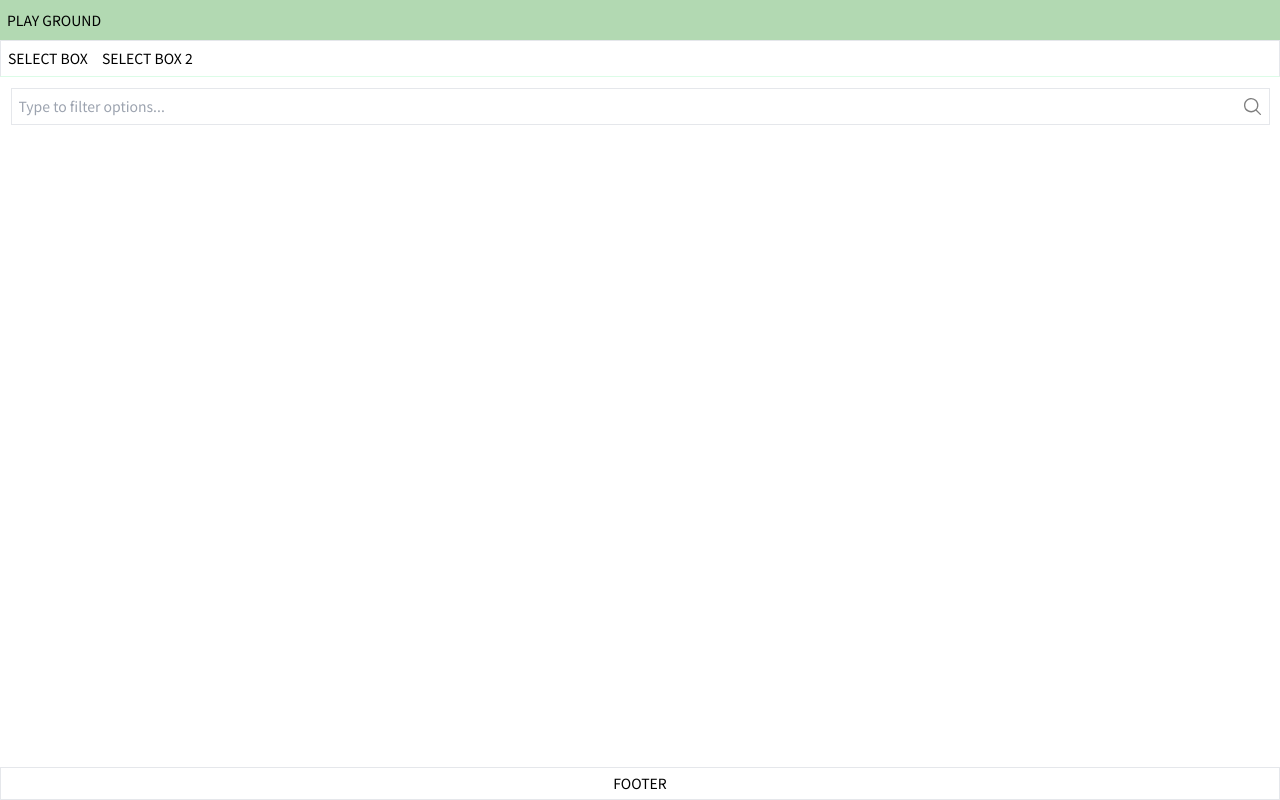
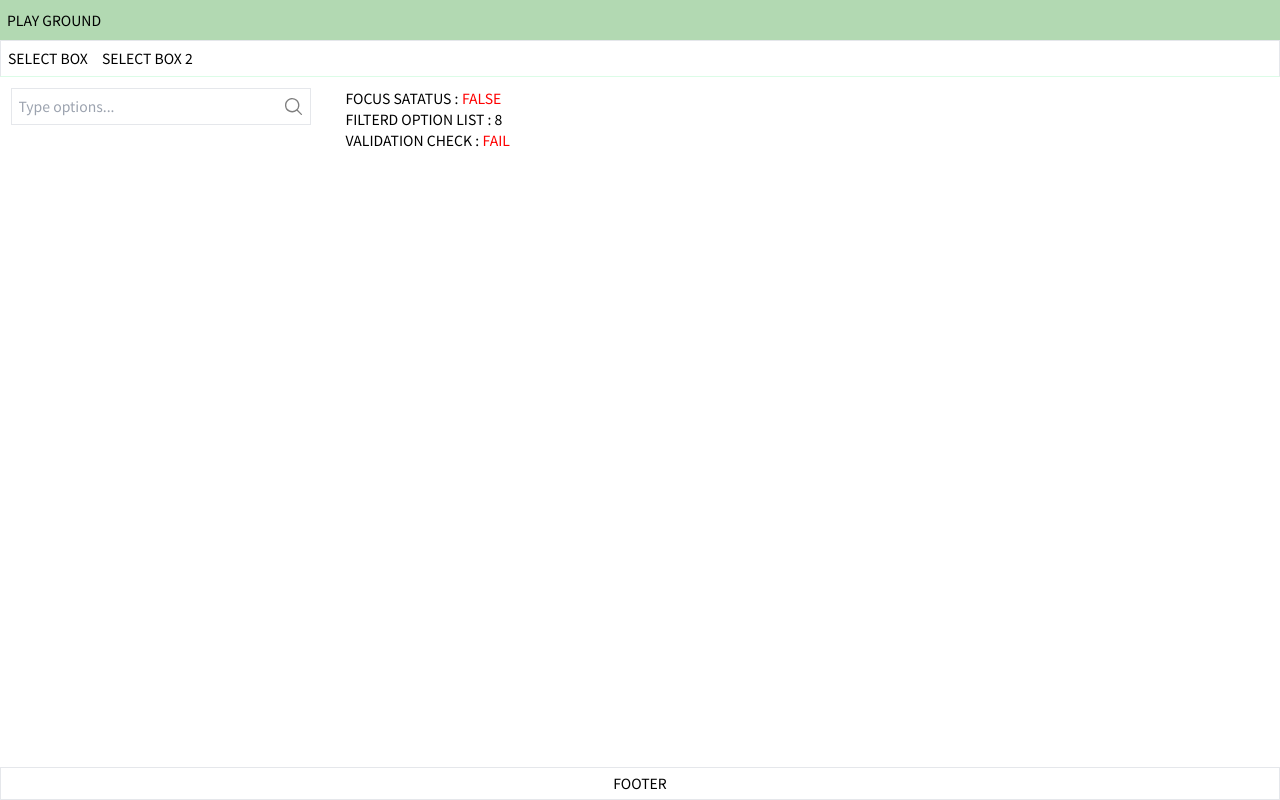
Before and after one commit to Hwangseok-Paris/playground, a React (Vite) app: page /pg1 in a window 1280 px wide. Built offline with nearby package versions, Linux system fonts and the light colour scheme; a web font is replaced by a local one.

Commit message:
240903: 검색가능한 셀렉트박스 작업 완료!

```diff
--- a/src/views/SearchSelectBox.tsx
+++ b/src/views/SearchSelectBox.tsx
@@ -1,18 +1,30 @@
-import React, { FC, useState } from "react";
+import React, { FC, useState, useEffect, useMemo } from "react";
 import { MagnifyingGlassIcon } from "@heroicons/react/24/solid";
 
 const SearchSelectBox: FC = () => {
-  const options: string[] = [
+  const options: string[] = useMemo(() => {
+    return [
       "올림픽공원",
       "서울대공원",
       "잠실종합운동장 주경기장",
       "예스24라이브홀",
+      "장충체육관",
+      "클럽FF",
+      "송도 달빛축제공원",
+      "올림픽 체조경기장(KESPO DOM)",
     ];
+  }, []);
 
-  const [inputValue, setInputValue] = useState<string>("");
-  const [filteredOptions, setFilteredOptions] = useState<string[]>([...options]);
-  const [inputFocus, setInputFocus] = useState(false);
+  const [inputValue, setInputValue] = useState<string>(""); // 텍스트박스 입력값
+  const [filteredOptions, setFilteredOptions] = useState<string[]>([...options]); // 필터링된 옵션 리스트
+  const [inputFocus, setInputFocus] = useState(false); // inputFocus 상태 > 옵션 표시여부 결정
+  const [checkValue, setCheckValue] = useState(false); // inputBox 내 값 유효성 체크용
 
+  /**
+   * handleInputChange
+   * 인풋박스 입력값 변경 감지 > 옵션 리스트 필터링
+   * @param e
+   */
   const handleInputChange = (e: React.ChangeEvent<HTMLInputElement>) => {
     const value = e.target.value;
     setInputValue(value);
@@ -27,67 +39,108 @@ const SearchSelectBox: FC = () => {
     }
   };
 
+  /**
+   * handleOptionClick
+   * 옵션 항목 선택 핸들러
+   * @param option
+   * @returns
+   */
   const handleOptionClick = (option: string) => {
     setInputValue(option);
-    console.log(inputValue, option);
 
-    const filterd = options.filter((item) => {
-      item.toLowerCase().includes(option.toLowerCase());
-    });
+    if (option === "") {
+      return setFilteredOptions(options);
+    }
+    const filterd = options.filter((item) => item.toLowerCase().includes(option.toLowerCase()));
     setFilteredOptions(filterd);
-
-    console.log(filteredOptions);
-
     setInputFocus(false);
   };
 
+  /**
+   * handleBlur
+   * inputBox Div 아웃포커스시 옵션 리스트 닫기
+   * @param e
+   */
   const handleBlur = (e: React.FocusEvent<HTMLDivElement>) => {
-    // 포커스가 div 바깥으로 나갈 때만 드롭다운을 닫음
-    if (!e.currentTarget.contains(e.relatedTarget as Node)) {
+    if (!e.relatedTarget && !e.currentTarget.contains(e.relatedTarget)) {
       setInputFocus(false);
     }
   };
 
+  // inputValue 값 유효성 체크
+  useEffect(() => {
+    if (inputValue && options.includes(inputValue)) {
+      setCheckValue(true);
+    } else {
+      setCheckValue(false);
+    }
+  }, [inputValue, options]);
+
   return (
-    <div className="relative w-full" onBlur={handleBlur} tabIndex={-1}>
+    <>
+      <div className="flex flex-col md:flex-row w-full">
+        <div
+          className="relative  max-w-[1000px] md:w-[300px] h-[75px]"
+          onBlur={handleBlur}
+          tabIndex={-1}>
           <div className="relative flex">
             <input
               type="text"
               value={inputValue}
               onChange={handleInputChange}
               className="border p-2 w-full"
-          placeholder="Type to filter options..."
-          onFocus={() => setInputFocus(true)}>
-          {/* ggg */}
-        </input>
+              placeholder="Type options..."
+              onFocus={() => setInputFocus(true)}
+            />
             <MagnifyingGlassIcon
               className="flex h-full justify-center size-6 absolute right-2 opacity-50"
               onClick={() => setInputFocus(true)}
             />
           </div>
-      {inputFocus && filteredOptions.length > 0 && (
+          {inputFocus && (
             <ul className="absolute border bg-white w-full mt-1 max-h-[200px] overflow-y-auto">
-          {filteredOptions.length > 0 ? (
-            filteredOptions.map((option, index) => (
               <li
-                key={index}
+                key={0}
+                className="p-2 hover:bg-gray-200 cursor-pointer text-[#000000]/30"
+                onClick={() => handleOptionClick("")}>
+                select option
+              </li>
+              {filteredOptions.length > 0
+                ? filteredOptions.map((option, index) => (
+                    <li
+                      key={index + 1}
                       className="p-2 hover:bg-gray-200 cursor-pointer"
                       onClick={() => handleOptionClick(option)}>
                       {option}
                     </li>
                   ))
-          ) : (
-            <li className="p-2 text-gray-500">No options found</li>
-          )}
+                : ""}
             </ul>
           )}
-      {/*
-      {!inputValue && (
-        <ul className="absolute border bg-white w-full mt-1 max-h-40 overflow-y-auto">
-
-        </ul>
-      )} */}
         </div>
+        <div className="pt-[200px] md:pl-10 md:pt-0 md:w-[500px]">
+          <div className="flex gap-1">
+            FOCUS SATATUS :
+            {inputFocus ? (
+              <div className="text-[green]">TURE</div>
+            ) : (
+              <div className="text-[red]">FALSE</div>
+            )}
+          </div>
+          <div>
+            FILTERD OPTION LIST : {filteredOptions.length == 0 ? "EMPTY" : filteredOptions.length}
+          </div>
+          <div className="flex gap-1">
+            VALIDATION CHECK :
+            {checkValue ? (
+              <div className="text-[green]">SUCCESS</div>
+            ) : (
+              <div className="text-[red]">FAIL</div>
+            )}
+          </div>
+        </div>
+      </div>
+    </>
   );
 };
 export default SearchSelectBox;
```
Lines whose indentation alone changed are shown as unchanged.
